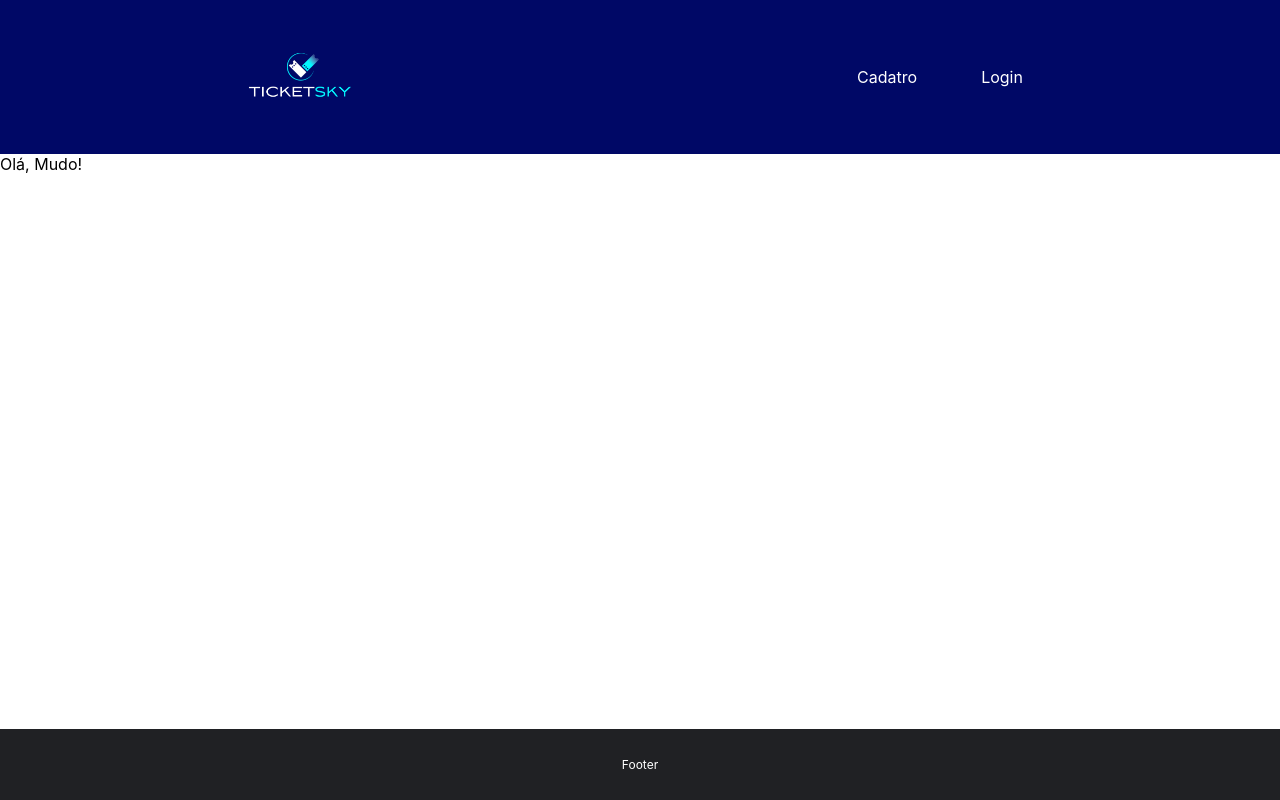
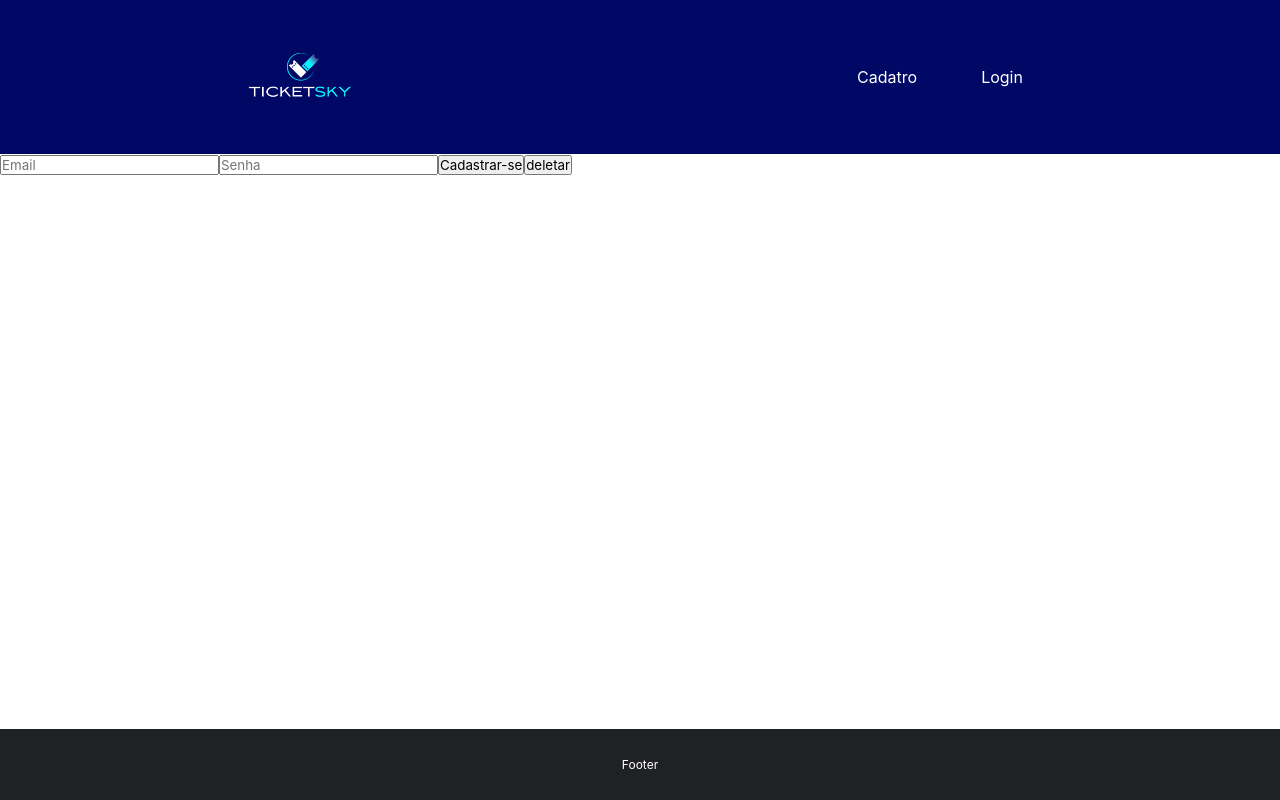
Before and after one commit to GambiarraTech/ticket-sky, a Next.js app: page / in a window 1280 px wide. Built offline with nearby package versions, Linux system fonts and the light colour scheme.

Commit message:
Adding index = .env

```diff
--- a/src/pages/index.tsx
+++ b/src/pages/index.tsx
@@ -1,7 +1,23 @@
+import { useState } from 'react';
+import * as router from '../pages/api/router';
+// plano: com base no método a gente vai diferenciar as funções dentro da api (if req.method =='post') ai por exemplo.
+// se for post com base no que é passado dentro do body, ele vai montar o sql la dentro, exemplo, se passar um id, adicionar uma
+// comwhere id = "valor passado". so que no api a gente só usa para identificar o methodo e fzr o destructuring no valores.
+
 export default function Home() {
+  const [cliente, setCliente] = useState({
+    email: '',
+    senha: '',
+  });
+
   return (
-    <>
-      <div>Olá, Mudo!</div>
-    </>
+    <div>
+      <input type="email" placeholder="Email" onChange={(e) => (cliente.email = e.target.value)} />
+      <input type="password" placeholder="Senha" onChange={(e) => (cliente.senha = e.target.value)} />
+
+      <button onClick={() => router.apiPost(cliente, 'cliente')}>Cadastrar-se</button>
+
+      <button onClick={() => router.apiGet('cliente')}>deletar</button>
+    </div>
   );
 }
```
Also changed, not shown: 1 other file (tests, documents, lock files or other folders).
